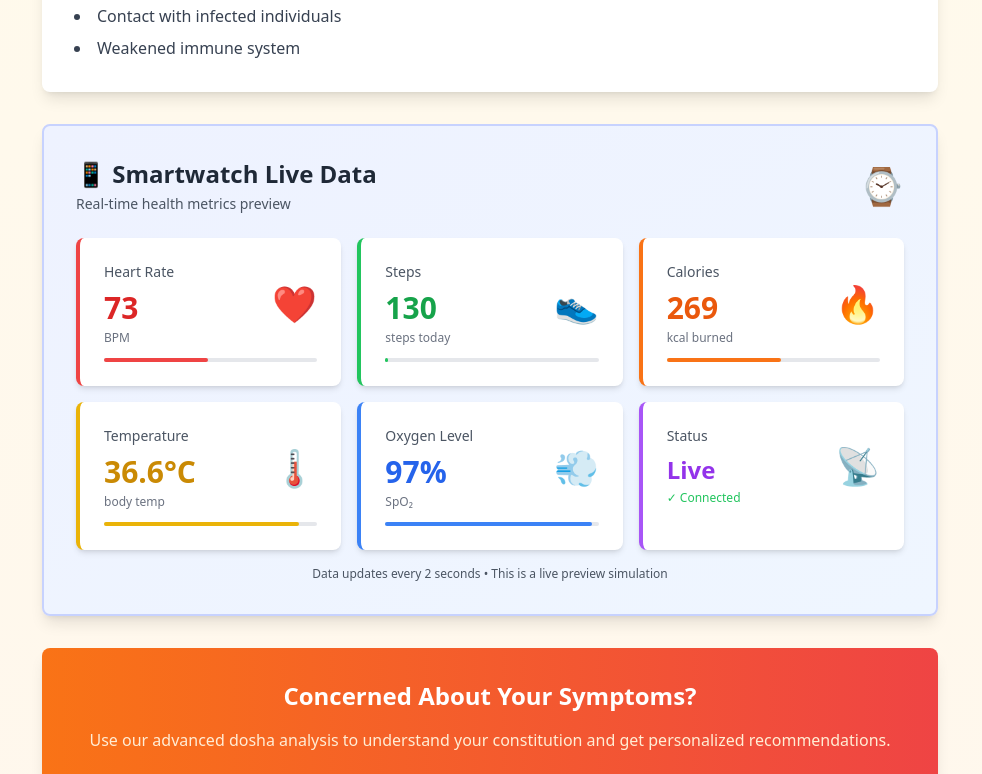
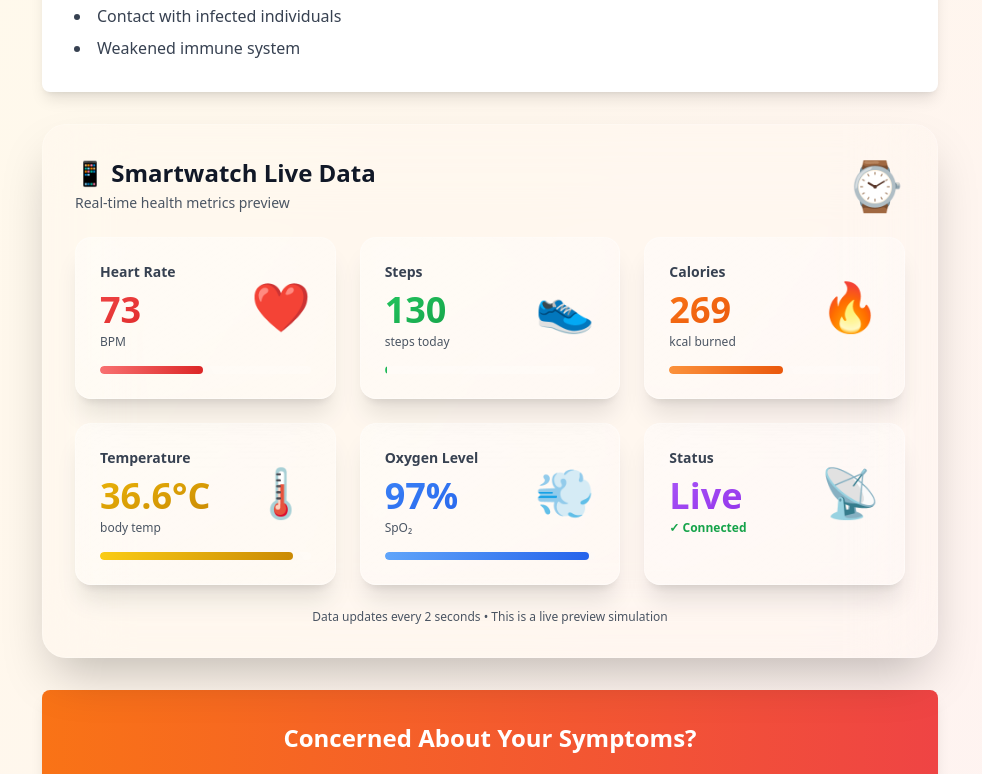
Before and after one commit to Janith0113/SkinNova, a Next.js app in the folder frontend/: page /tinea in a window 1280 px wide. Shown: the part 800-1574 px from the top of the page, without its empty margins (150-1132 px from the left). Built offline with nearby package versions, Linux system fonts and the light colour scheme.

Commit message:
smart device
smart device  card update glass skin

```diff
--- a/frontend/app/tinea/page.tsx
+++ b/frontend/app/tinea/page.tsx
@@ -38,8 +38,20 @@ export default function TinePage() {
   };
 
   return (
-    <div className="min-h-screen bg-gradient-to-b from-amber-50 to-orange-50 py-12 px-4 sm:px-6 lg:px-8">
-      <div className="max-w-4xl mx-auto">
+    <div className="min-h-screen bg-gradient-to-br from-amber-50 via-orange-50 to-red-50 py-12 px-4 sm:px-6 lg:px-8 relative overflow-hidden">
+      {/* Animated Background Elements */}
+      <div className="fixed inset-0 -z-10 overflow-hidden">
+        {/* Animated gradient orbs */}
+        <div className="absolute top-0 left-0 w-96 h-96 bg-gradient-to-br from-amber-300 to-orange-400 rounded-full mix-blend-multiply filter blur-3xl opacity-20 animate-blob"></div>
+        <div className="absolute top-0 right-0 w-96 h-96 bg-gradient-to-br from-orange-300 to-red-400 rounded-full mix-blend-multiply filter blur-3xl opacity-20 animate-blob animation-delay-2000"></div>
+        <div className="absolute bottom-0 left-1/2 w-96 h-96 bg-gradient-to-br from-red-300 to-amber-400 rounded-full mix-blend-multiply filter blur-3xl opacity-20 animate-blob animation-delay-4000"></div>
+
+        {/* Animated gradient background */}
+        <div className="absolute inset-0 bg-gradient-to-r from-transparent via-orange-200 to-transparent animate-gradient-shift opacity-10"></div>
+      </div>
+
+      {/* Content */}
+      <div className="max-w-4xl mx-auto relative z-10">
         {/* Header */}
         <div className="text-center mb-12">
           <h1 className="text-4xl font-bold text-gray-900 mb-4">Tinea (Ringworm)</h1>
@@ -78,122 +90,122 @@ export default function TinePage() {
           </ul>
         </div>
 
-        {/* Smartwatch Data Card */}
-        <div className="bg-gradient-to-br from-indigo-50 to-blue-50 rounded-lg shadow-lg p-8 mb-8 border-2 border-indigo-200">
+        {/* Smartwatch Data Card - Apple Glass Skin */}
+        <div className="bg-white/10 backdrop-blur-2xl rounded-3xl shadow-2xl p-8 mb-8 border border-white/20 hover:bg-white/15 transition-all duration-300">
           <div className="flex items-center justify-between mb-6">
             <div>
-              <h2 className="text-2xl font-semibold text-gray-800">📱 Smartwatch Live Data</h2>
+              <h2 className="text-2xl font-bold text-gray-900">📱 Smartwatch Live Data</h2>
               <p className="text-sm text-gray-600 mt-1">Real-time health metrics preview</p>
             </div>
-            <div className="text-4xl">⌚</div>
+            <div className="text-5xl">⌚</div>
           </div>
 
           {/* Data Grid */}
-          <div className="grid grid-cols-1 md:grid-cols-2 lg:grid-cols-3 gap-4">
+          <div className="grid grid-cols-1 md:grid-cols-2 lg:grid-cols-3 gap-6">
             {/* Heart Rate */}
-            <div className="bg-white rounded-lg p-6 shadow-md border-l-4 border-red-500">
+            <div className="group bg-gradient-to-br from-white/40 to-white/20 backdrop-blur-xl rounded-2xl p-6 shadow-xl border border-white/30 hover:border-white/50 transition-all duration-300 hover:shadow-2xl hover:from-white/50 hover:to-white/30">
               <div className="flex items-center justify-between">
                 <div>
-                  <p className="text-sm text-gray-600 font-medium">Heart Rate</p>
-                  <p className="text-3xl font-bold text-red-600 mt-2">{smartwatchData.heartRate}</p>
-                  <p className="text-xs text-gray-500 mt-1">BPM</p>
+                  <p className="text-sm font-semibold text-gray-700">Heart Rate</p>
+                  <p className="text-4xl font-bold bg-gradient-to-br from-red-500 to-red-600 bg-clip-text text-transparent mt-2">{smartwatchData.heartRate}</p>
+                  <p className="text-xs text-gray-600 mt-1 font-medium">BPM</p>
                 </div>
-                <div className="text-4xl">❤️</div>
+                <div className="text-5xl group-hover:scale-110 transition-transform duration-300">❤️</div>
               </div>
-              <div className="mt-3 w-full bg-gray-200 rounded-full h-1">
+              <div className="mt-4 w-full bg-white/20 rounded-full h-2 overflow-hidden">
                 <div
-                  className="bg-red-500 h-1 rounded-full transition-all duration-500"
+                  className="bg-gradient-to-r from-red-400 to-red-600 h-2 rounded-full transition-all duration-500 shadow-lg shadow-red-500/50"
                   style={{ width: `${(smartwatchData.heartRate / 150) * 100}%` }}
                 ></div>
               </div>
             </div>
 
             {/* Steps */}
-            <div className="bg-white rounded-lg p-6 shadow-md border-l-4 border-green-500">
+            <div className="group bg-gradient-to-br from-white/40 to-white/20 backdrop-blur-xl rounded-2xl p-6 shadow-xl border border-white/30 hover:border-white/50 transition-all duration-300 hover:shadow-2xl hover:from-white/50 hover:to-white/30">
               <div className="flex items-center justify-between">
                 <div>
-                  <p className="text-sm text-gray-600 font-medium">Steps</p>
-                  <p className="text-3xl font-bold text-green-600 mt-2">{smartwatchData.steps.toLocaleString()}</p>
-                  <p className="text-xs text-gray-500 mt-1">steps today</p>
+                  <p className="text-sm font-semibold text-gray-700">Steps</p>
+                  <p className="text-4xl font-bold bg-gradient-to-br from-green-500 to-green-600 bg-clip-text text-transparent mt-2">{smartwatchData.steps.toLocaleString()}</p>
+                  <p className="text-xs text-gray-600 mt-1 font-medium">steps today</p>
                 </div>
-                <div className="text-4xl">👟</div>
+                <div className="text-5xl group-hover:scale-110 transition-transform duration-300">👟</div>
               </div>
-              <div className="mt-3 w-full bg-gray-200 rounded-full h-1">
+              <div className="mt-4 w-full bg-white/20 rounded-full h-2 overflow-hidden">
                 <div
-                  className="bg-green-500 h-1 rounded-full transition-all duration-500"
+                  className="bg-gradient-to-r from-green-400 to-green-600 h-2 rounded-full transition-all duration-500 shadow-lg shadow-green-500/50"
                   style={{ width: `${(smartwatchData.steps / 10000) * 100}%` }}
                 ></div>
               </div>
             </div>
 
             {/* Calories */}
-            <div className="bg-white rounded-lg p-6 shadow-md border-l-4 border-orange-500">
+            <div className="group bg-gradient-to-br from-white/40 to-white/20 backdrop-blur-xl rounded-2xl p-6 shadow-xl border border-white/30 hover:border-white/50 transition-all duration-300 hover:shadow-2xl hover:from-white/50 hover:to-white/30">
               <div className="flex items-center justify-between">
                 <div>
-                  <p className="text-sm text-gray-600 font-medium">Calories</p>
-                  <p className="text-3xl font-bold text-orange-600 mt-2">{smartwatchData.calories}</p>
-                  <p className="text-xs text-gray-500 mt-1">kcal burned</p>
+                  <p className="text-sm font-semibold text-gray-700">Calories</p>
+                  <p className="text-4xl font-bold bg-gradient-to-br from-orange-500 to-orange-600 bg-clip-text text-transparent mt-2">{smartwatchData.calories}</p>
+                  <p className="text-xs text-gray-600 mt-1 font-medium">kcal burned</p>
                 </div>
-                <div className="text-4xl">🔥</div>
+                <div className="text-5xl group-hover:scale-110 transition-transform duration-300">🔥</div>
               </div>
-              <div className="mt-3 w-full bg-gray-200 rounded-full h-1">
+              <div className="mt-4 w-full bg-white/20 rounded-full h-2 overflow-hidden">
                 <div
-                  className="bg-orange-500 h-1 rounded-full transition-all duration-500"
+                  className="bg-gradient-to-r from-orange-400 to-orange-600 h-2 rounded-full transition-all duration-500 shadow-lg shadow-orange-500/50"
                   style={{ width: `${(smartwatchData.calories / 500) * 100}%` }}
                 ></div>
               </div>
             </div>
 
             {/* Temperature */}
-            <div className="bg-white rounded-lg p-6 shadow-md border-l-4 border-yellow-500">
+            <div className="group bg-gradient-to-br from-white/40 to-white/20 backdrop-blur-xl rounded-2xl p-6 shadow-xl border border-white/30 hover:border-white/50 transition-all duration-300 hover:shadow-2xl hover:from-white/50 hover:to-white/30">
               <div className="flex items-center justify-between">
                 <div>
-                  <p className="text-sm text-gray-600 font-medium">Temperature</p>
-                  <p className="text-3xl font-bold text-yellow-600 mt-2">{smartwatchData.temperature.toFixed(1)}°C</p>
-                  <p className="text-xs text-gray-500 mt-1">body temp</p>
+                  <p className="text-sm font-semibold text-gray-700">Temperature</p>
+                  <p className="text-4xl font-bold bg-gradient-to-br from-yellow-500 to-yellow-600 bg-clip-text text-transparent mt-2">{smartwatchData.temperature.toFixed(1)}°C</p>
+                  <p className="text-xs text-gray-600 mt-1 font-medium">body temp</p>
                 </div>
-                <div className="text-4xl">🌡️</div>
+                <div className="text-5xl group-hover:scale-110 transition-transform duration-300">🌡️</div>
               </div>
-              <div className="mt-3 w-full bg-gray-200 rounded-full h-1">
+              <div className="mt-4 w-full bg-white/20 rounded-full h-2 overflow-hidden">
                 <div
-                  className="bg-yellow-500 h-1 rounded-full transition-all duration-500"
+                  className="bg-gradient-to-r from-yellow-400 to-yellow-600 h-2 rounded-full transition-all duration-500 shadow-lg shadow-yellow-500/50"
                   style={{ width: `${(smartwatchData.temperature / 40) * 100}%` }}
                 ></div>
               </div>
             </div>
 
             {/* Oxygen Level */}
-            <div className="bg-white rounded-lg p-6 shadow-md border-l-4 border-blue-500">
+            <div className="group bg-gradient-to-br from-white/40 to-white/20 backdrop-blur-xl rounded-2xl p-6 shadow-xl border border-white/30 hover:border-white/50 transition-all duration-300 hover:shadow-2xl hover:from-white/50 hover:to-white/30">
               <div className="flex items-center justify-between">
                 <div>
-                  <p className="text-sm text-gray-600 font-medium">Oxygen Level</p>
-                  <p className="text-3xl font-bold text-blue-600 mt-2">{smartwatchData.oxygenLevel}%</p>
-                  <p className="text-xs text-gray-500 mt-1">SpO₂</p>
+                  <p className="text-sm font-semibold text-gray-700">Oxygen Level</p>
+                  <p className="text-4xl font-bold bg-gradient-to-br from-blue-500 to-blue-600 bg-clip-text text-transparent mt-2">{smartwatchData.oxygenLevel}%</p>
+                  <p className="text-xs text-gray-600 mt-1 font-medium">SpO₂</p>
                 </div>
-                <div className="text-4xl">💨</div>
+                <div className="text-5xl group-hover:scale-110 transition-transform duration-300">💨</div>
               </div>
-              <div className="mt-3 w-full bg-gray-200 rounded-full h-1">
+              <div className="mt-4 w-full bg-white/20 rounded-full h-2 overflow-hidden">
                 <div
-                  className="bg-blue-500 h-1 rounded-full transition-all duration-500"
+                  className="bg-gradient-to-r from-blue-400 to-blue-600 h-2 rounded-full transition-all duration-500 shadow-lg shadow-blue-500/50"
                   style={{ width: `${smartwatchData.oxygenLevel}%` }}
                 ></div>
               </div>
             </div>
 
-            {/* Last Updated */}
-            <div className="bg-white rounded-lg p-6 shadow-md border-l-4 border-purple-500">
+            {/* Status */}
+            <div className="group bg-gradient-to-br from-white/40 to-white/20 backdrop-blur-xl rounded-2xl p-6 shadow-xl border border-white/30 hover:border-white/50 transition-all duration-300 hover:shadow-2xl hover:from-white/50 hover:to-white/30">
               <div className="flex items-center justify-between">
                 <div>
-                  <p className="text-sm text-gray-600 font-medium">Status</p>
-                  <p className="text-2xl font-bold text-purple-600 mt-2">Live</p>
-                  <p className="text-xs text-green-500 mt-1">✓ Connected</p>
+                  <p className="text-sm font-semibold text-gray-700">Status</p>
+                  <p className="text-4xl font-bold bg-gradient-to-br from-purple-500 to-purple-600 bg-clip-text text-transparent mt-2">Live</p>
+                  <p className="text-xs text-green-600 font-semibold mt-1">✓ Connected</p>
                 </div>
-                <div className="text-4xl animate-pulse">📡</div>
+                <div className="text-5xl group-hover:scale-110 transition-transform duration-300 animate-pulse">📡</div>
               </div>
             </div>
           </div>
 
-          <p className="text-xs text-gray-600 text-center mt-4">Data updates every 2 seconds • This is a live preview simulation</p>
+          <p className="text-xs text-gray-600 text-center mt-6 font-medium">Data updates every 2 seconds • This is a live preview simulation</p>
         </div>
 
         {/* CTA Section with Check Dosha Button */}
```
